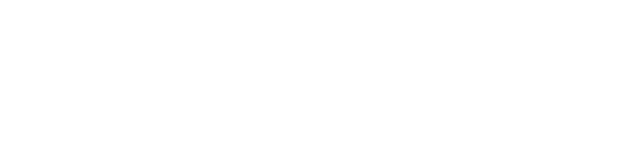
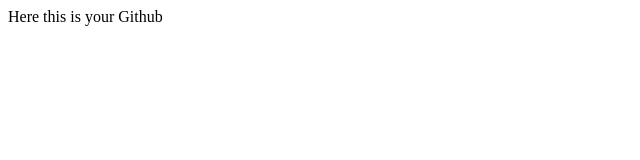
Before and after one commit to Ganjanatach/DevOps-Ganjanatach, a plain HTML site: page index.html in a window 1280 px wide. Shown: the whole page, without its empty margins (0-640 px from the left). Drawn offline with Linux system fonts and the light colour scheme.

Commit message:
Update index.html

```diff
--- a/index.html
+++ b/index.html
@@ -1 +1,2 @@
 <title>learn github</title>
+<p>Here this is your Github</p>
```
